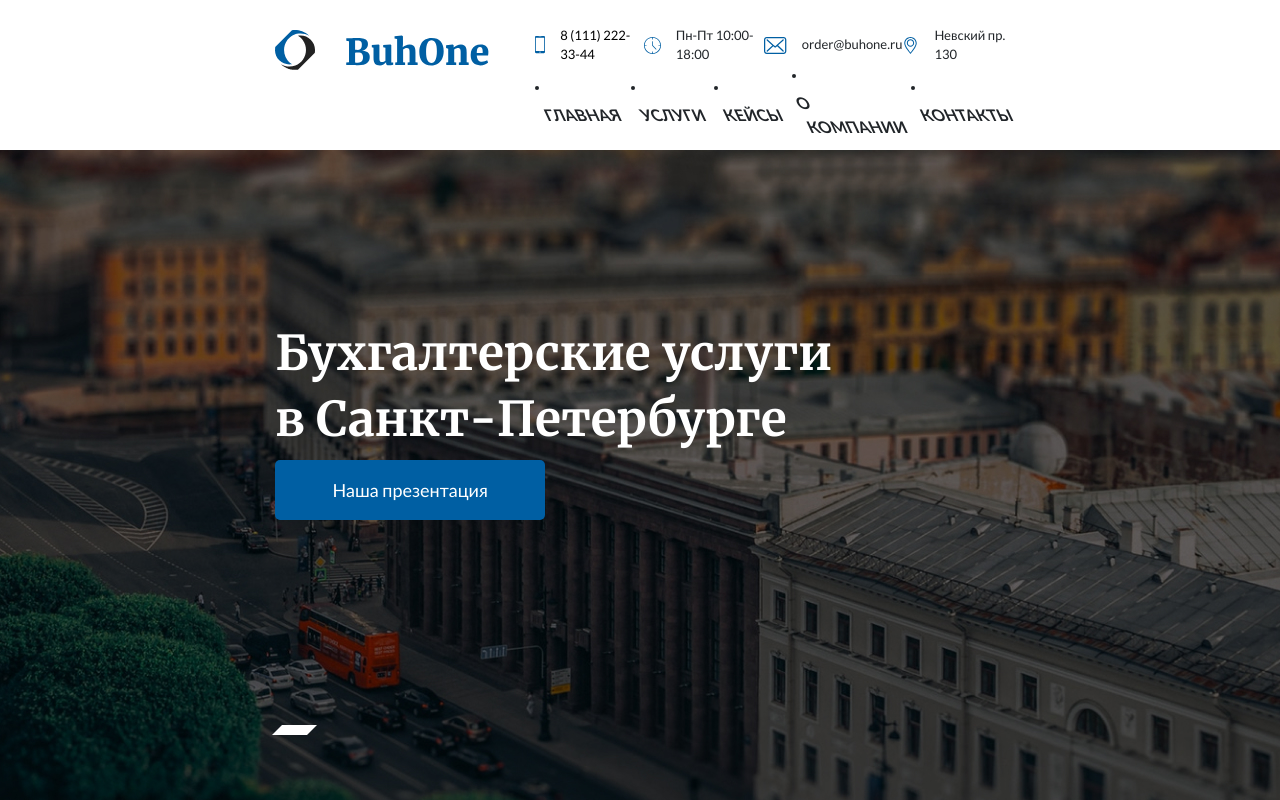
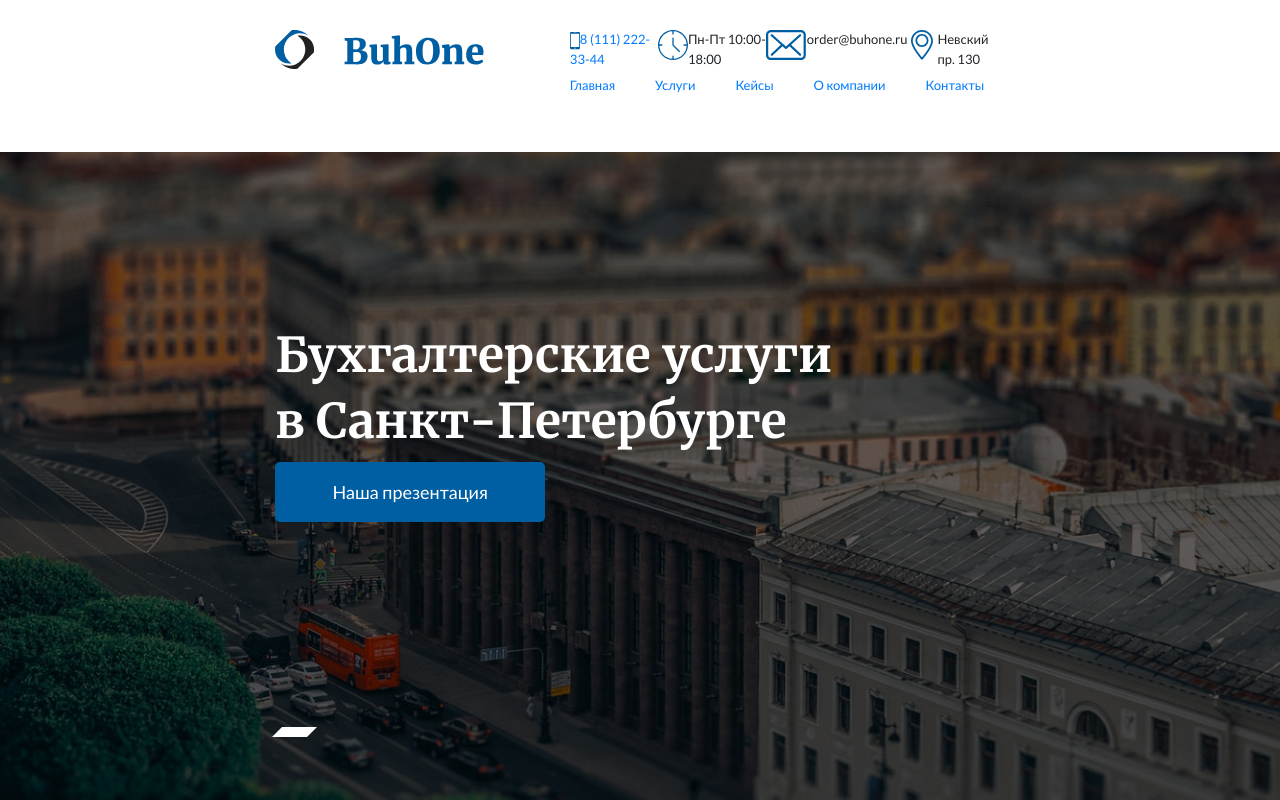
Before and after one commit to Cornholius/buh_template, a website: page src/index.html in a window 1280 px wide. Shown: the top 800 px of the page. Drawn offline with nearby package versions, Linux system fonts and the light colour scheme.

Commit message:
050221.1641

```diff
--- a/src/index.html
+++ b/src/index.html
@@ -15,6 +15,28 @@
 <body>
 
     <header class="header">
+        <div class="container">
+            <div class="header__top">
+                <div class="header__logo"><img class="logo" src="img/header/buhone.svg" alt="logo"></div>
+                <nav class="menu">
+                    <ul class="menu__list">
+                        <li class="menu__item"><a class="item" href="tel:+71112223344"><img class="pnone-img" src="img/header/phone.svg" alt="phone">8 (111) 222-33-44</a></li>
+                        <li class="menu__item"><img class="clock-img" src="img/header/clock.svg" alt="clock">Пн-Пт 10:00-18:00</li>
+                        <li class="menu__item"><img class="mail-img" src="img/header/mail.svg" alt="mail">order@buhone.ru</li>
+                        <li class="menu__item"><img class="map-img" src="img/header/map.svg" alt="map">Невский пр. 130</li>
+                    </ul>
+                    <ul class="menu__list">
+                        <li class="menu__item"><a class="menu__text" href="#">Главная</ф></li>
+                        <li class="menu__item"><a class="menu__text" href="#">Услуги</ф></li>
+                        <li class="menu__item"><a class="menu__text" href="#">Кейсы</ф></li>
+                        <li class="menu__item"><a class="menu__text" href="#">О компании</ф></li>
+                        <li class="menu__item"><a class="menu__text" href="#">Контакты</ф></li>
+                    </ul>
+                </nav>
+            </div>
+        </div>
+    </header>
+    <!-- <header class="header">
         <div class="container">
             <div class="topline">
                 <div class="topline__logo">
@@ -37,7 +59,7 @@
                 </div>
             </div>
         </div>
-    </header>
+    </header> -->
 
     <section class="first-screen">
         <div class="container">
--- a/src/sass/_header.sass
+++ b/src/sass/_header.sass
@@ -1,74 +1,88 @@
 .header
 
-.topline
-    padding-top: 30px
-    width: 100%
-    display: flex
-    justify-content: space-between
+    &__top
+        padding-top: 30px
+        width: 100%
+        display: flex
+        justify-content: space-between
 
     &__logo
-        // margin-top: 22px
-        height: 57px
+        display: flex
+        height: 42px
 
-    &__navigation
+.menu
+    display: flex
+    flex-direction: column
+    width: 65%
+    &__list
+        height: 30px
         display: flex
-        flex-direction: column
-        width: 65%
+        justify-content: space-between
+        font-family: Lato
+        font-weight: 400
+        font-size: 13px
+        list-style-type: none
+    &__item
+        height: 30px
+        display: flex
+        justify-content: space-between
+        font-family: Lato
+        font-weight: 400
+        font-size: 13px
+            // // .contacts, .menu
+            //     height: 30px
+            //     display: flex
+            //     justify-content: space-between
+            //     font-family: Lato
+            //     font-weight: 400
+            //     font-size: 13px
 
-        .contacts, .menu
-            height: 30px
-            display: flex
-            justify-content: space-between
-            font-family: Lato
-            font-weight: 400
-            font-size: 13px
+            //     .item
+            //         display: flex
+            //         justify-content: center
+            //         align-items: center
+            //         img
+            //             margin-right: 15px
+            //     a
+            //         text-decoration: none
+            //         color: #000000
 
-            .item
-                display: flex
-                justify-content: center
-                align-items: center
-                img
-                    margin-right: 15px
-            a
-                text-decoration: none
-                color: #000000
+            // .menu
+            //     padding: 30px 0 0 0
+            //     height: 60px
+            //     margin: 0
+            //     align-items: center
 
-        .menu
-            padding: 30px 0 0 0
-            height: 60px
-            margin: 0
-            align-items: center
-
-            .menu_text
-                position: relative;
-                padding: 5px 10px
-                font-size: 16px
-                font-weight: 700
-                list-style-type: none
-                text-transform: uppercase
-                cursor: pointer
-                transform: skewX(25deg)
+            //     .menu_text
+            //         position: relative;
+            //         padding: 5px 10px
+            //         font-size: 16px
+            //         font-weight: 700
+            //         list-style-type: none
+            //         text-transform: uppercase
+            //         cursor: pointer
+            //         transform: skewX(25deg)
 
 
-            .menu_item
-                position: relative;
-                font-size: 16px
-                font-weight: 700
-                list-style-type: none
-                text-transform: uppercase
-                cursor: pointer
-                transform: skewX(-25deg)
+                // .menu_item
+                //     position: relative;
+                //     font-size: 16px
+                //     font-weight: 700
+                //     list-style-type: none
+                //     text-transform: uppercase
+                //     cursor: pointer
+                //     transform: skewX(-25deg)
 
-                &:before
-                    content: ""
-                    position: absolute
-                    top: 0
-                    left: 0
-                    width: 0
-                    height: 30px
-                    background-color: rgba(0, 95, 163, 0.7)
-                    transition: all 0.4s ease
-                    z-index: -1
+                //     &:before
+                //         content: ""
+                //         position: absolute
+                //         top: 0
+                //         left: 0
+                //         width: 0
+                //         height: 30px
+                //         background-color: rgba(0, 95, 163, 0.7)
+                //         transition: all 0.4s ease
+                //         z-index: -1
 
-                &:hover::before
-                    width: 100%
+                //     &:hover::before
+                //         width: 100%
```
Also changed, not shown: src/css/style.min.css.
